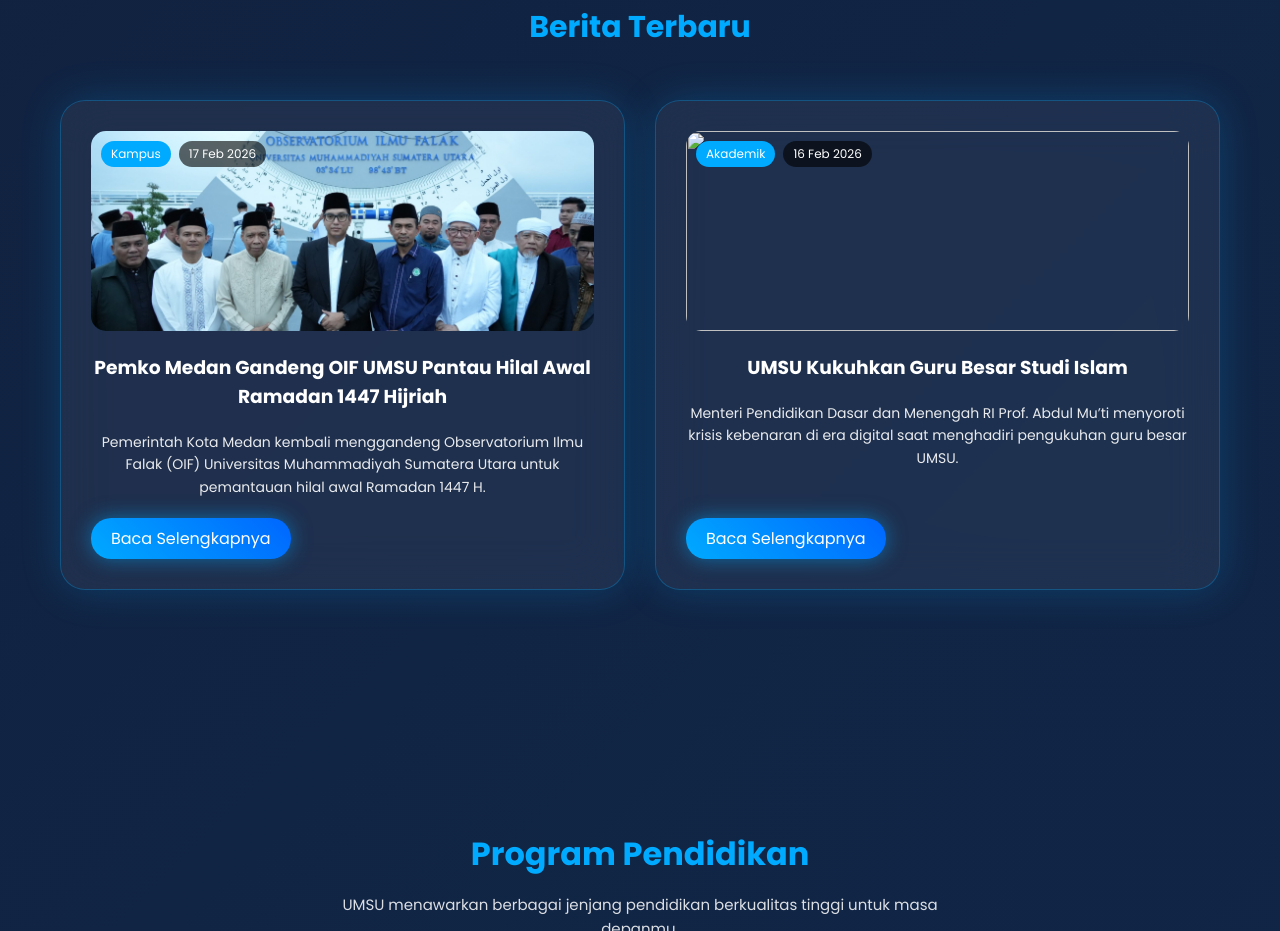
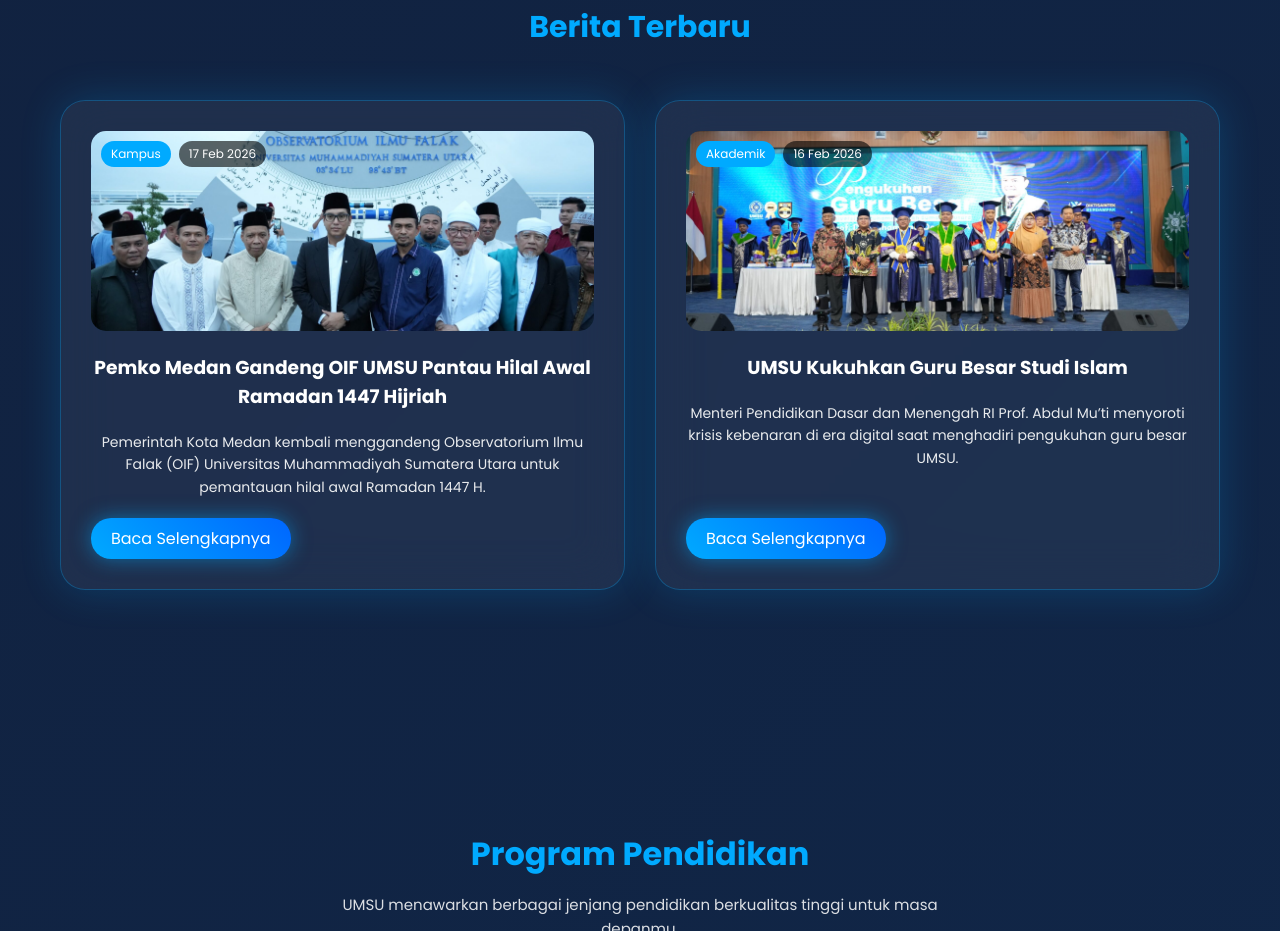
Before and after one commit to muhrizqihidayatullah2409010212-ui/modul-praktikum-website-kampus, a plain HTML site: page index.html in a window 1280 px wide. Shown: the part 1300-2231 px from the top of the page. Drawn offline with Linux system fonts and the light colour scheme.

Commit message:
index.html

```diff
--- a/index.html
+++ b/index.html
@@ -134,7 +134,7 @@
 <div class="card berita-card">
 
 <div class="berita-img">
-<img src="img/bg6.jpeg">
+<img src="bg6.jpeg">
 
 <div class="berita-label">
 <span class="kategori">Akademik</span>
```
